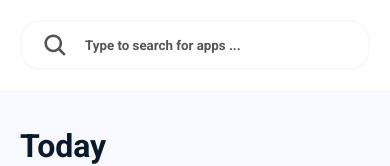
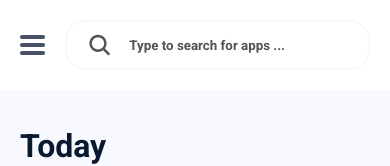
Before and after one commit to floriankulig/testiply, a Next.js app: page /store in a window 390 px wide. Shown: the top 166 px of the page. Built offline with nearby package versions, Linux system fonts and the light colour scheme.

Commit message:
added working burger menu for opening sidebar

```diff
--- a/src/components/layouts/header/Header.tsx
+++ b/src/components/layouts/header/Header.tsx
@@ -1,5 +1,5 @@
 import { useIsMobile } from "hooks"
-import { lighten } from "polished";
+import { lighten, rgba } from "polished";
 import { useEffect, useState } from "react";
 import styled from "styled-components"
 import { Searchbar } from "./Searchbar";
@@ -23,7 +23,40 @@ const StyledHeader = styled.header<StyledHeaderProps>`
     }
     filter: ${p => p.sidebarOpen ? "blur(4px)" : "none"};
     height: var(--header-height);
-    border-bottom: 1px solid ${p => p.scrolled ? lighten(0.9, "black") : "none"};
+    box-shadow: ${p => p.scrolled ? `0px 25px 60px ${rgba(100, 100, 100, 0.05)}` : "none"};
+    transition: 0.5s box-shadow var(--easing);
+
+    .burger{
+        min-width: 25px;
+        height: 25px;
+        cursor: pointer;
+        display: flex;
+        flex-direction: column;
+        justify-content: space-around;
+        margin-right:var(--mobile-inner-padding);
+        @media (${({ theme }) => theme.bp.medium}) {
+            margin-right:var(--inner-padding);
+        }
+        opacity: .75;
+        z-index: 10000;
+
+        &:hover {
+            opacity: 1;
+            transition: 0.25s all var(--easing);
+
+            .burger-line{
+                transition: 0.25s all var(--easing);
+                background-color: var(--primary);
+            }
+        }
+
+        &-line{
+            background-color: var(--navy);
+            width: 100%;
+            height: 4px;
+            border-radius: 2px;
+        }
+    }
 `
 
 interface HeaderProps {
@@ -34,14 +67,6 @@ interface HeaderProps {
 export const Header: React.FC<HeaderProps> = ({ sidebarOpen, setSidebarOpen }) => {
     const [scrolled, setScrolled] = useState<boolean>(false);
     const isMobile = useIsMobile(1200)
-
-    const handleSidebarToggle = () => {
-        if (!isMobile) {    // can be removed when rendering menu toggle button depending on screenwidth
-            setSidebarOpen(true)
-        } else {
-            setSidebarOpen(!sidebarOpen)
-        }
-    }
 
     const handleScroll = () => {
         setScrolled(window.pageYOffset >= 80);
@@ -58,7 +83,19 @@ export const Header: React.FC<HeaderProps> = ({ sidebarOpen, setSidebarOpen }) =
     }, [sidebarOpen]);
 
     return (
-        <StyledHeader onClick={() => handleSidebarToggle()} className="inner-content" sidebarOpen={sidebarOpen} scrolled={scrolled}>
+        <StyledHeader className="inner-content" sidebarOpen={sidebarOpen} scrolled={scrolled}>
+            {isMobile &&
+                <div
+                    className="burger"
+                    onClick={() => setSidebarOpen(true)}
+                    onKeyDown={() => setSidebarOpen(true)}
+                    role="button"
+                    tabIndex={0}
+                >
+                    <div className="burger-line"></div>
+                    <div className="burger-line"></div>
+                    <div className="burger-line"></div>
+                </div>}
             <Searchbar />
         </StyledHeader>
     )
```
